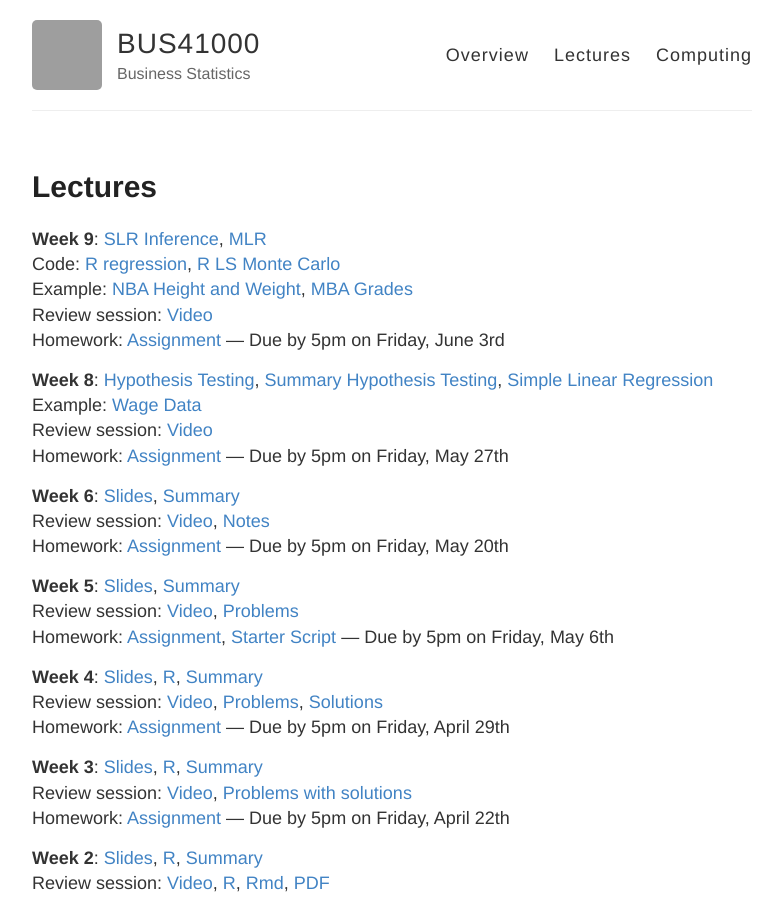
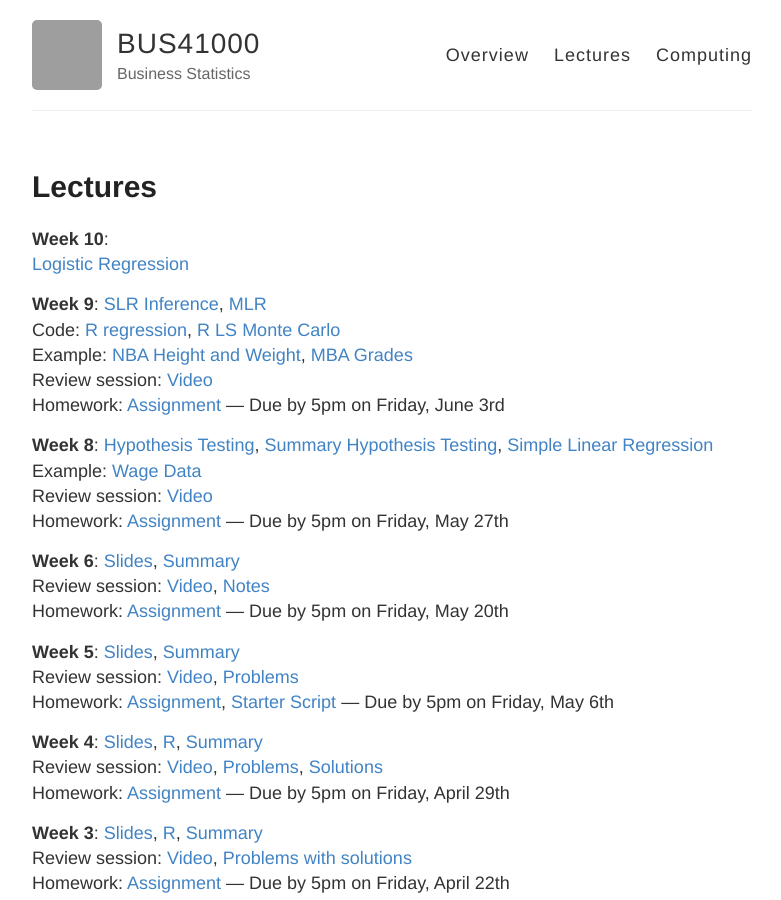
Before and after one commit to mlakolar/BUS41000, a Jekyll site: the page built from lectures.md, in a window 1280 px wide and 900 px high. Shown: the whole window, without its empty margins (248-1029 px from the left). Built offline with Jekyll 4.4.1, drawn with Linux system fonts in a browser that asks for light colours; grey boxes are pictures that could not be loaded.

Commit message:
Update lectures.md

```diff
--- a/lectures.md
+++ b/lectures.md
@@ -3,6 +3,9 @@ layout: page
 title: Lectures
 permalink: /lectures/
 ---
+
+**Week 10**:
+[Logistic Regression](https://github.com/mlakolar/BUS41000/raw/master/slides/10_logistic_regression.pdf)
 
 **Week 9**:
 [SLR Inference](https://github.com/mlakolar/BUS41000/raw/master/slides/09_lecture_slr_inference.pdf),
```
